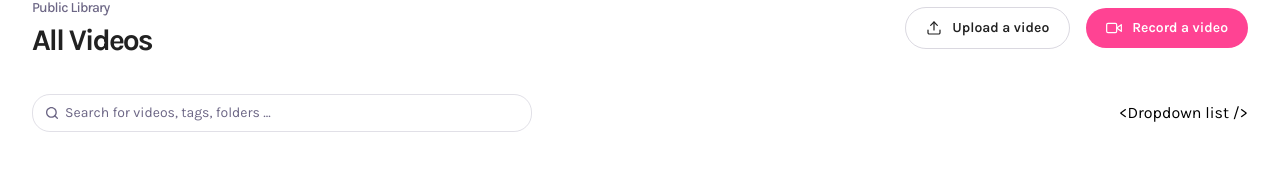
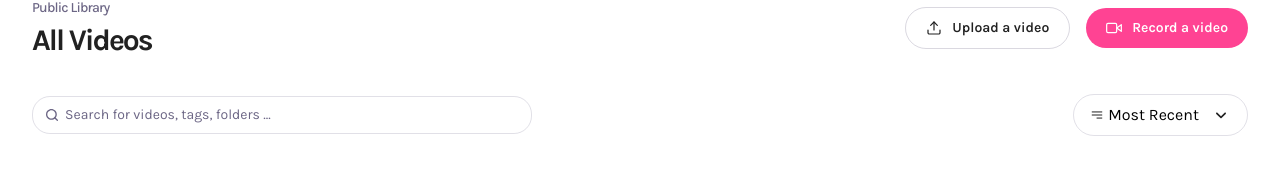
Before and after one commit to DevSsChar/SnapCast, a Next.js app: page / in a window 1280 px wide. Shown: the part 142-315 px from the top of the page. Built offline with nearby package versions, Linux system fonts and the light colour scheme.

Commit message:
Initial Homepage UI done

```diff
--- /dev/null
+++ b/components/DropdownList.tsx
@@ -0,0 +1,32 @@
+'use client'
+import React, { useState } from 'react'
+import Image from 'next/image';
+
+const DropdownList = () => {
+    const [isOpen, setIsOpen] = useState(false);
+  return (
+    <div className='relative'>
+      <div className='cursor-pointer' onClick={() => setIsOpen(!isOpen)}>
+        <div className='filter-trigger'>
+            <figure>
+                <Image src='/assets/icons/hamburger.svg' alt='hamburger-menu' width={14} height={14} />
+                Most Recent
+            </figure>
+            <Image src='/assets/icons/arrow-down.svg' alt='arrow-down' width={20} height={20} />
+        </div>
+      </div>
+         {/* if isopen true then show the dropdown */}
+        {isOpen && (
+            <ul className='dropdown'>
+                {['Most Recent','Most Liked'].map((option)=>(
+                    <li key={option} className='list-item'>
+                        {option}
+                    </li>
+                ))}
+            </ul>
+        )}
+    </div>
+  )
+}
+
+export default DropdownList
--- a/components/header.tsx
+++ b/components/header.tsx
@@ -1,6 +1,7 @@
 import { ICONS } from '@/constants'
 import Image from 'next/image'
 import Link from 'next/link'
+import DropdownList from './DropdownList'
 // we need subheader,title,userImg props here since they are shared between
 // various components like video detail header and header in the home page
 const header = ({ subHeader, title, userImg }: SharedHeaderProps) => {
@@ -42,7 +43,7 @@
                         <Image src='/assets/icons/search.svg' alt="Search" width={16} height={16} />
                     </div>
 
-                    {'<Dropdown list />'}
+                    <DropdownList />
                 </section>
             </header>
         </div>
```
